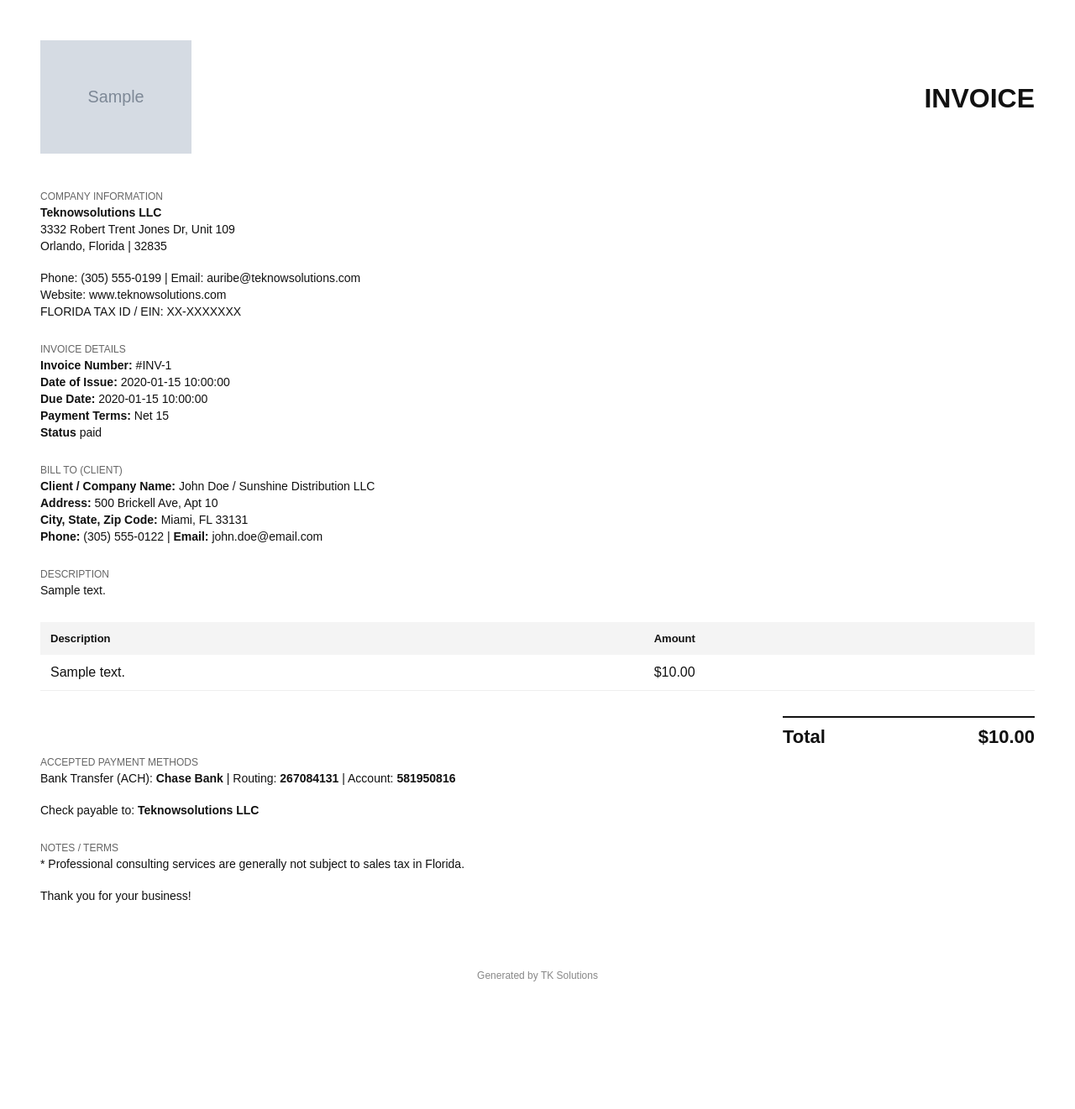
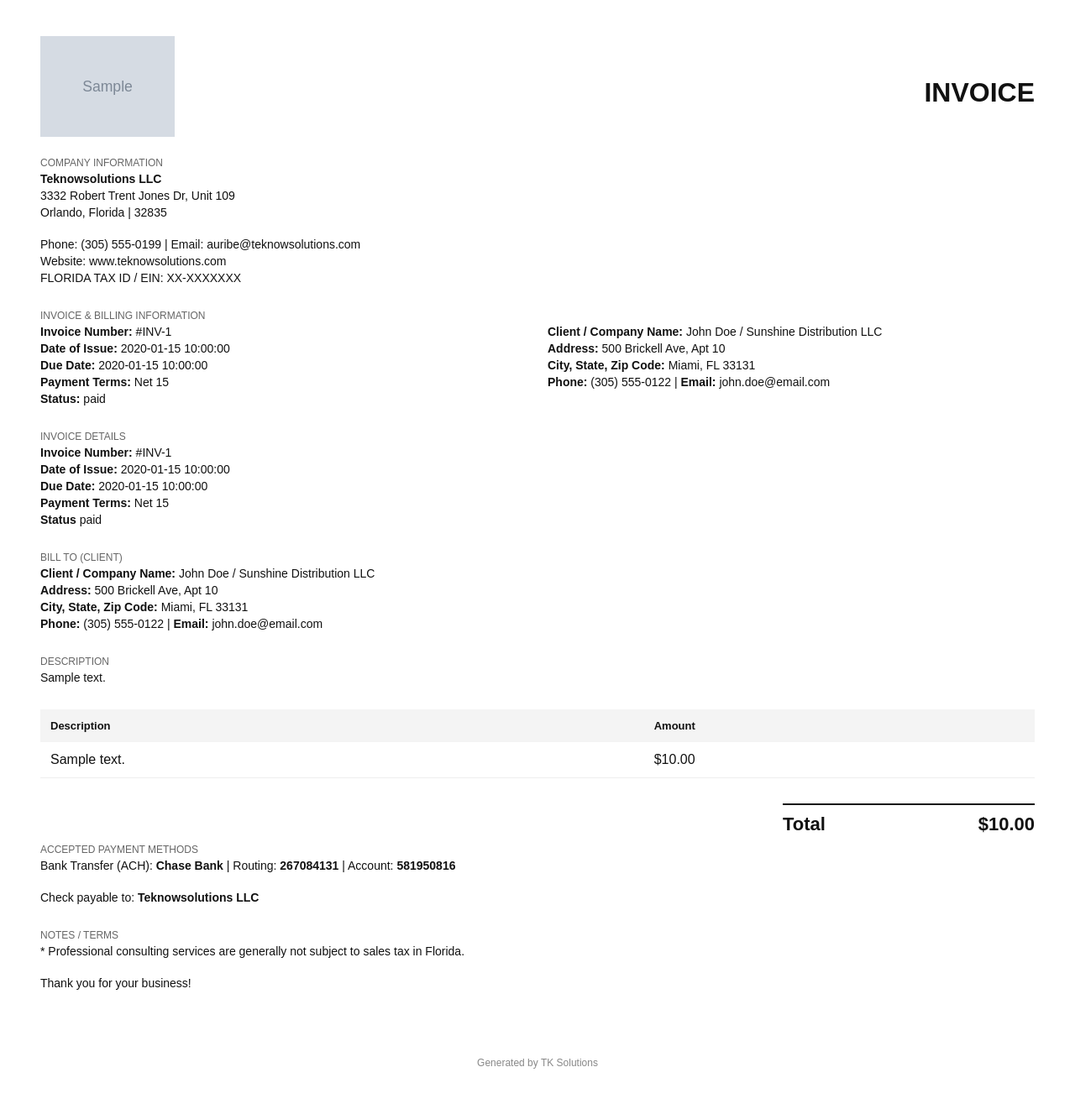
Before and after one commit to auribem84/tksolutions-webapp-backend, a Python web app: template app/templates/invoice.html in a window 1280 px wide. Shown: the whole page at 84% size. Before the commit the page ends 1169 px from the top, so only its background shows below. Run offline with Jinja, Linux system fonts and the light colour scheme; the template is opened without the code that fills it: most values are stand-ins (such as "Sample title", 1, 10 or a date in 2020); grey boxes marked "Sample" are stand-in pictures.

Commit message:
formatting invoice

```diff
--- a/app/templates/invoice.html
+++ b/app/templates/invoice.html
@@ -14,16 +14,18 @@
       display: flex;
       justify-content: space-between;
       align-items: center;
-      margin-bottom: 40px;
+      margin-bottom: 20px;
     }
 
     .logo {
-      width: 180px;
+      width: 160px;
+      margin-top: -5px;
     }
 
     .invoice-title {
       font-size: 32px;
       font-weight: bold;
+      margin-top: 5px;
     }
 
     .section {
@@ -84,6 +86,14 @@
       color: #888;
       text-align: center;
     }
+
+    .two-col {
+      display: grid;
+      grid-template-columns: 1fr 1fr;
+      gap: 24px;
+      margin-bottom: 20px;
+    }
+
   </style>
 </head>
 
@@ -152,6 +162,77 @@
     </div>
 
   </div>
+
+
+
+  <div class="section">
+
+    <div class="label">Invoice & Billing Information</div>
+
+    <div class="two-col">
+
+      <!-- LEFT: INVOICE DETAILS -->
+      <div class="info-box">
+
+        <div class="value">
+          <strong>Invoice Number:</strong>
+          #INV-{{ invoice.short_id }}
+        </div>
+
+        <div class="value">
+          <strong>Date of Issue:</strong>
+          {{ invoice.created_at }}
+        </div>
+
+        <div class="value">
+          <strong>Due Date:</strong>
+          {{ invoice.due_date }}
+        </div>
+
+        <div class="value">
+          <strong>Payment Terms:</strong>
+          Net 15
+        </div>
+
+        <div class="value">
+          <strong>Status:</strong>
+          {{ invoice.status }}
+        </div>
+
+      </div>
+
+      <!-- RIGHT: BILL TO -->
+      <div class="info-box">
+
+        <div class="value">
+          <strong>Client / Company Name:</strong>
+          John Doe / Sunshine Distribution LLC
+        </div>
+
+        <div class="value">
+          <strong>Address:</strong>
+          500 Brickell Ave, Apt 10
+        </div>
+
+        <div class="value">
+          <strong>City, State, Zip Code:</strong>
+          Miami, FL 33131
+        </div>
+
+        <div class="value">
+          <strong>Phone:</strong>
+          (305) 555-0122 |
+          <strong>Email:</strong> john.doe@email.com
+        </div>
+
+      </div>
+
+    </div>
+
+  </div>
+
+
+
 
 
 
```
